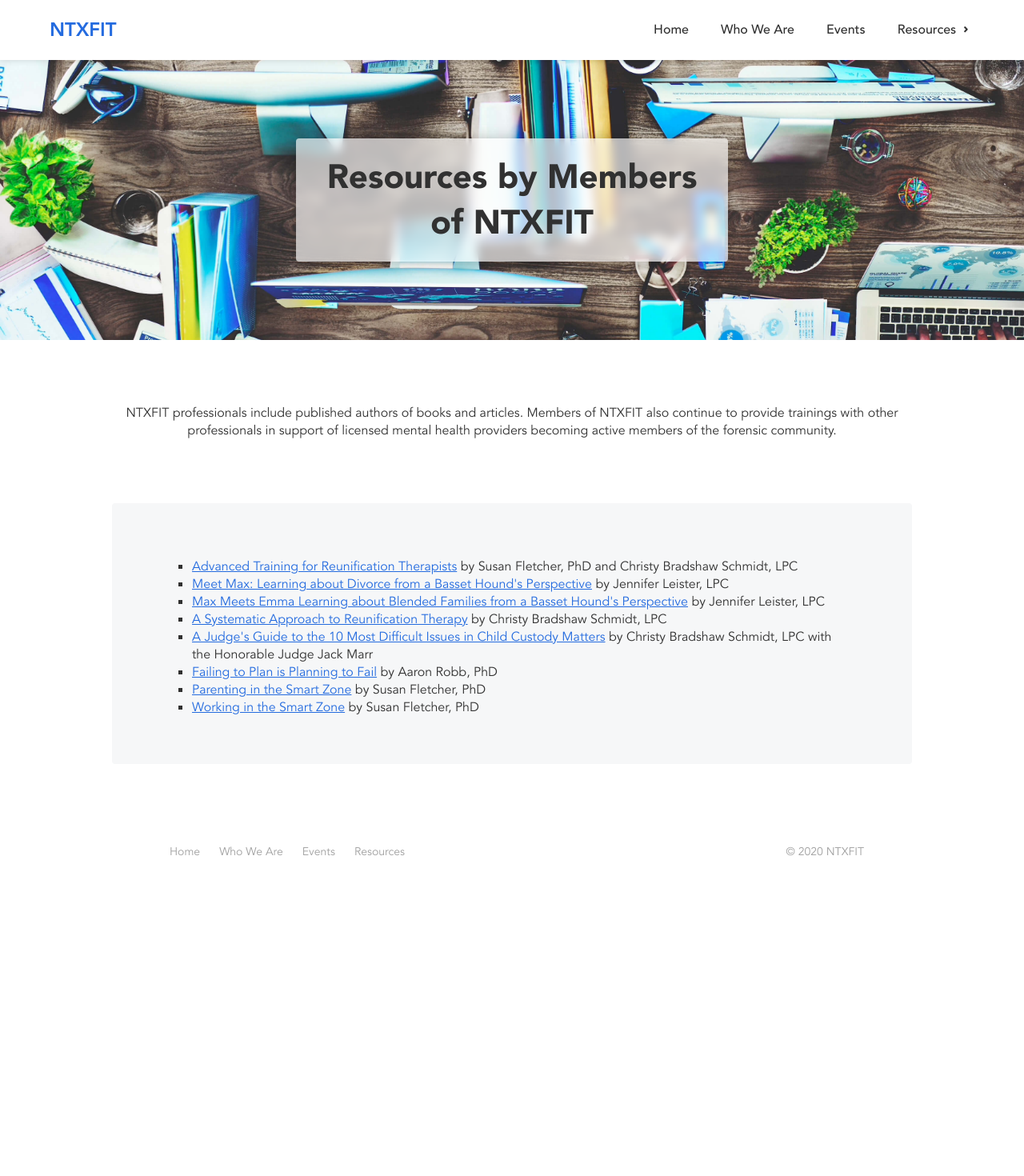
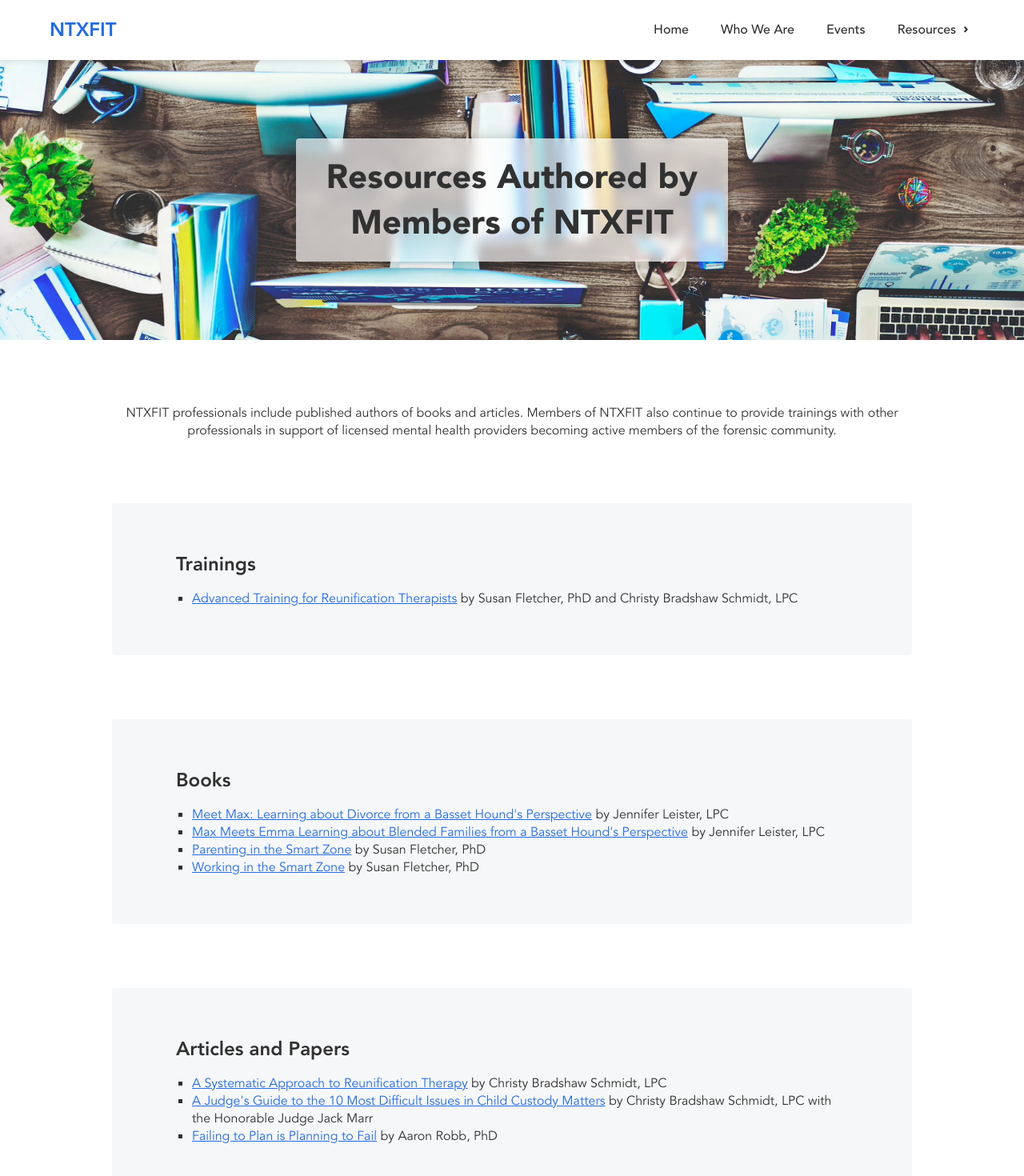
Before and after one commit to Modern-Lawyer-Marketing/ntxfit, a React (Create React App) app: page /resources/books-and-articles-by-members-of-ntxfit in a window 1280 px wide. Shown: the top 1470 px of the page at 80% size. Before the commit the page ends 1124 px from the top, so only its background shows below. Built offline with nearby package versions, Linux system fonts and the light colour scheme.

Commit message:
Categorize resources

```diff
--- a/src/pages/Resources/Books.jsx
+++ b/src/pages/Resources/Books.jsx
@@ -10,20 +10,31 @@ import About from '../../components/Resources/About';
 const Books = () => (
   <div>
     <Header short backgroundImage={require('../../images/busy-people.jpg')} backgroundPosition="center 30%">
-      <h1>Resources by Members of NTXFIT</h1>
+      <h1>Resources Authored by Members of NTXFIT</h1>
     </Header>
     <About />
     <div className="resources-content content-item">
       <SectionBox>
+        <h2>Trainings</h2>
         <ul>
           <li><a href="https://www.fletcherphd.com/reunification-therapist-training" target="_blank" rel="noopener noreferrer">Advanced Training for Reunification Therapists</a> by Susan Fletcher, PhD and Christy Bradshaw Schmidt, LPC</li>
+        </ul>
+      </SectionBox>
+      <SectionBox>
+        <h2>Books</h2>
+        <ul>
           <li><a href="http://www.amazon.com/gp/product/1493181440/ref=as_li_tl?ie=UTF8&camp=1789&creative=9325&creativeASIN=1493181440&linkCode=as2&tag=childreinthemidd&linkId=C6BJ6HWTVZA34RLZ" target="_blank" rel="noopener noreferrer">Meet Max: Learning about Divorce from a Basset Hound's Perspective</a> by Jennifer Leister, LPC</li>
           <li><a href="http://www.amazon.com/gp/product/1499026609/ref=as_li_tl?ie=UTF8&camp=1789&creative=9325&creativeASIN=1499026609&linkCode=as2&tag=childreinthemidd&linkId=BI7R6PY24IV4RWRX" target="_blank" rel="noopener noreferrer">Max Meets Emma Learning about Blended Families from a Basset Hound's Perspective</a> by Jennifer Leister, LPC</li>
+          <li><a href="https://www.amazon.com/Parenting-Smart-Zone-Susan-Fletcher/dp/0976032406" target="_blank" rel="noopener noreferrer">Parenting in the Smart Zone</a> by Susan Fletcher, PhD</li>
+          <li><a href="https://www.amazon.com/Working-Smart-Zone-Susan-Fletcher/dp/0980096901" target="_blank" rel="noopener noreferrer">Working in the Smart Zone</a> by Susan Fletcher, PhD</li>
+        </ul>
+      </SectionBox>
+      <SectionBox>
+        <h2>Articles and Papers</h2>
+        <ul>
           <li><a href="http://www.texascounseling.org/articles/ASystematicApproachtoReunificationTherapy.pdf" target="_blank" rel="noopener noreferrer">A Systematic Approach to Reunification Therapy</a> by Christy Bradshaw Schmidt, LPC</li>
           <li><a href="/documents/Advanced_2013_Paper_with_Judge_Marr.pdf" target="_blank" rel="noopener noreferrer">A Judge's Guide to the 10 Most Difficult Issues in Child Custody Matters</a> by Christy Bradshaw Schmidt, LPC with the Honorable Judge Jack Marr</li>
           <li><a href="http://www.texascounseling.org/articles/ExerptSittingIn2007_10.pdf" target="_blank" rel="noopener noreferrer">Failing to Plan is Planning to Fail</a> by Aaron Robb, PhD</li>
-          <li><a href="https://www.amazon.com/Parenting-Smart-Zone-Susan-Fletcher/dp/0976032406" target="_blank" rel="noopener noreferrer">Parenting in the Smart Zone</a> by Susan Fletcher, PhD</li>
-          <li><a href="https://www.amazon.com/Working-Smart-Zone-Susan-Fletcher/dp/0980096901" target="_blank" rel="noopener noreferrer">Working in the Smart Zone</a> by Susan Fletcher, PhD</li>
         </ul>
       </SectionBox>
     </div>
--- a/src/pages/Resources/HandoutsFamilies.jsx
+++ b/src/pages/Resources/HandoutsFamilies.jsx
@@ -39,7 +39,7 @@ const HandoutsFamilies = () => (
           <li><a href="https://www.afccnet.org/Resource-Center/Resources-for-Families/ctl/ViewPamphlet/PamphletID/10/mid/860" target="_blank" rel="noopener noreferrer">Understanding the Parenting Coordination Process</a></li>
           <li><a href="https://www.afccnet.org/Resource-Center/Resources-for-Families/ctl/ViewPamphlet/PamphletID/11/mid/860" target="_blank" rel="noopener noreferrer">When Parents Relocate: Moving Away and Long-Distance Parenting</a></li>
           <li><a href="/documents/Arizonas_Guide_for_Parents_Living_Apart.pdf" target="_blank" rel="noopener noreferrer">Arizona's Guide for Parents Living Apart</a></li>
-          <li><a href="http://www.childreninthemiddle.com/about.htm" target="_blank" rel="noopener noreferrer">Between Two Homes</a> by Bradley Craig, LMSW</li>
+          <li><a href="http://www.childreninthemiddle.com/about.htm" target="_blank" rel="noopener noreferrer">Between Two Homes</a></li>
         </ul>
       </SectionBox>
     </div>
--- a/src/styles/resources/content.scss
+++ b/src/styles/resources/content.scss
@@ -11,6 +11,10 @@
 
     .box {
       max-width: 880px;
+    }
+
+    h2 {
+      margin-bottom: 15px;
     }
 
     ul {
```
